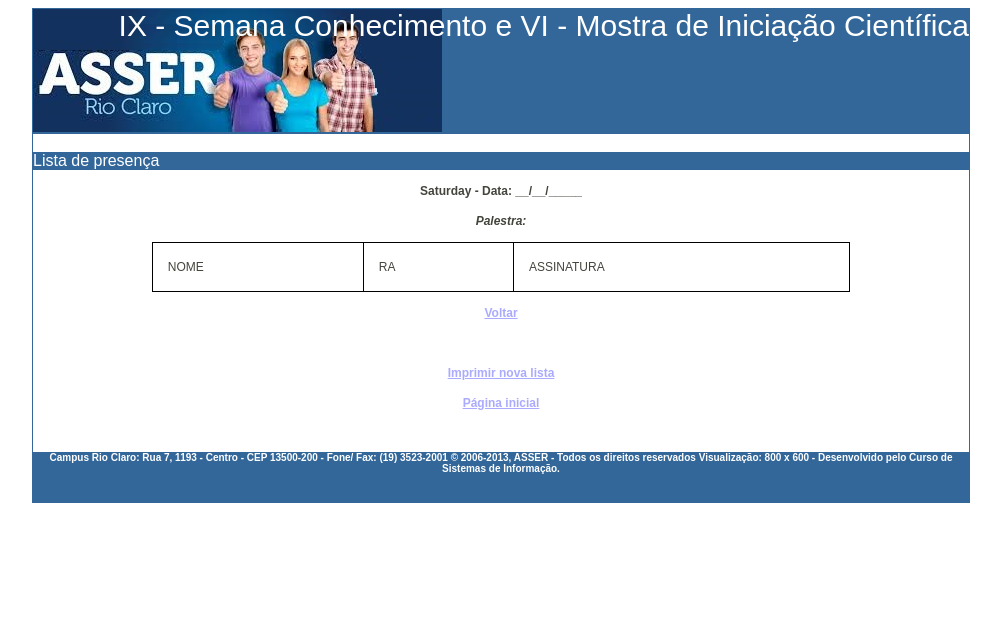
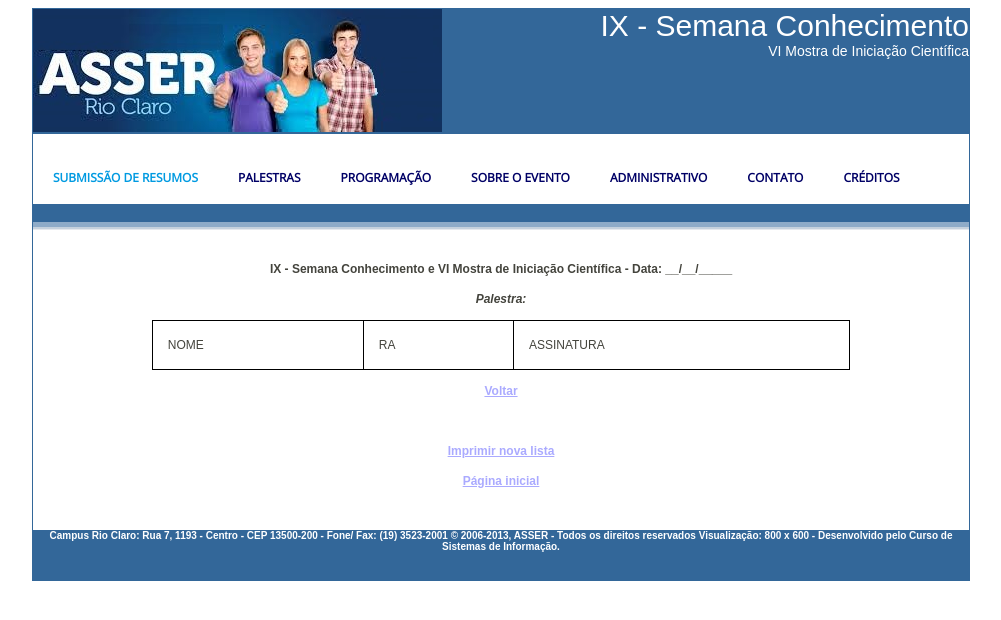
Before and after one commit to aceiro/eventosasser, a PHP site: page /adm/acesso/presenca/listar.php in a window 1280 px wide. Shown: the top 620 px of the page, without its empty margins (139-1140 px from the left). Run offline with PHP 8.4, Linux system fonts and the light colour scheme; data that the repository does not hold is empty; some libraries are stand-ins or nearby versions.

Commit message:
Atualização listar da lista de presença

```diff
--- a/adm/acesso/presenca/listar.php
+++ b/adm/acesso/presenca/listar.php
@@ -3,23 +3,45 @@
 <head>
 <meta charset="utf-8" />
 <title>Asser Eventos</title>
-<link REL=StyleSheet HREF="../../../css/estilo.css" TYPE="text/css"></head>
+<link rel="stylesheet" href="//code.jquery.com/ui/1.11.4/themes/redmond/jquery-ui.css">
+<script src="//code.jquery.com/jquery-1.10.2.js"></script>
+<script src="//code.jquery.com/ui/1.11.4/jquery-ui.js"></script>
+
+<link rel="stylesheet" href="../../../css/menu-styles.css" type="text/css">
+<link rel="stylesheet" href="../../../css/estilo.css" type="text/css">
+
+<script src="../../../scripts/asser-main-menu.js"></script>
+<script src="../../../scripts/asser-commum.js"></script>
+<script src="//ajax.aspnetcdn.com/ajax/jquery.validate/1.9/jquery.validate.min.js"></script>
+</head>
 
 <body>
 	<div id="corpo">
 
 		<div id="cabecalho">
-			IX - Semana Conhecimento e VI - Mostra de Iniciação Científica
-		</div>
+            IX - Semana Conhecimento
+            <div id="subcabecalho" style="font-size:14px"> VI Mostra de Iniciação Científica </div>
+        </div>
 
         <br />
 
-        <div id="mmenu">
-		Lista de presença</div>
+          <div id='cssmenu'>
+                <ul>
+                   <li class='active'><a href='../index.html'>Submissão de Resumos</a></li>
+                   <li><a href='../palestra'>Palestras</a></li>
+                   <li><a href='../programa.html'>Programação</a></li>
+                   <li><a href='#'>Sobre o evento</a></li>
+                   <li><a href='../'>Administrativo</a></li>
+                   <li><a href='../contato'>Contato</a></li>
+                   <li><a href='../creditos.html'>Créditos</a></li>
+                </ul>
+            </div>
 
-
-
-        <div id="texto">
+            <div id="mmenu"> &nbsp;</div>
+            <div id="mmenubar"> &nbsp;</div>
+            <div id="mmenusubbar"> &nbsp;</div>
+            <div id="mmenusubsubbar"> &nbsp;</div>
+            <br />         <div id="texto">
     		<form id="cad_usuario" name="usuario" method="post" action="av_resumo.php"  onSubmit="return validaCampo(); return false;">
 
 				<?php
@@ -31,19 +53,9 @@
 
 					$sql = "SELECT nome, ra FROM palestras WHERE pago='1' AND palestra='$palestra' order by nome";
 					echo '<p align="center" size="10"><b>';
-					$dia = date("l");
-					if(strcmp($dia,"Monday")==0){
-						$dia = 'Segunda-feira';
-					}else if(strcmp($dia,"Thirday")==0){
-								$dia = 'Terça-feira';
-							}else if(strcmp($dia,"Wednesday")==0){
-										$dia = 'Quarta-feira';
-									}else if(strcmp($dia,"Thursday")==0){
-												$dia = 'Quinta-feira';
-											}else if(strcmp($dia,"Friday")==0){
-														$dia = 'Sexta-feira';
-													}
-					echo $dia.' - Data: __/__/_____</p>';
+
+					echo "IX - Semana Conhecimento e VI Mostra de Iniciação Científica";
+					echo ' - Data: __/__/_____</p>';
 					echo "<p align='center'> <i>Palestra:".$palestra."</i>";
 					echo '<table style="width:90%" align="center">';
 					echo '<tr><td>NOME</td><td>RA</td><td>ASSINATURA</td></tr>';
```
